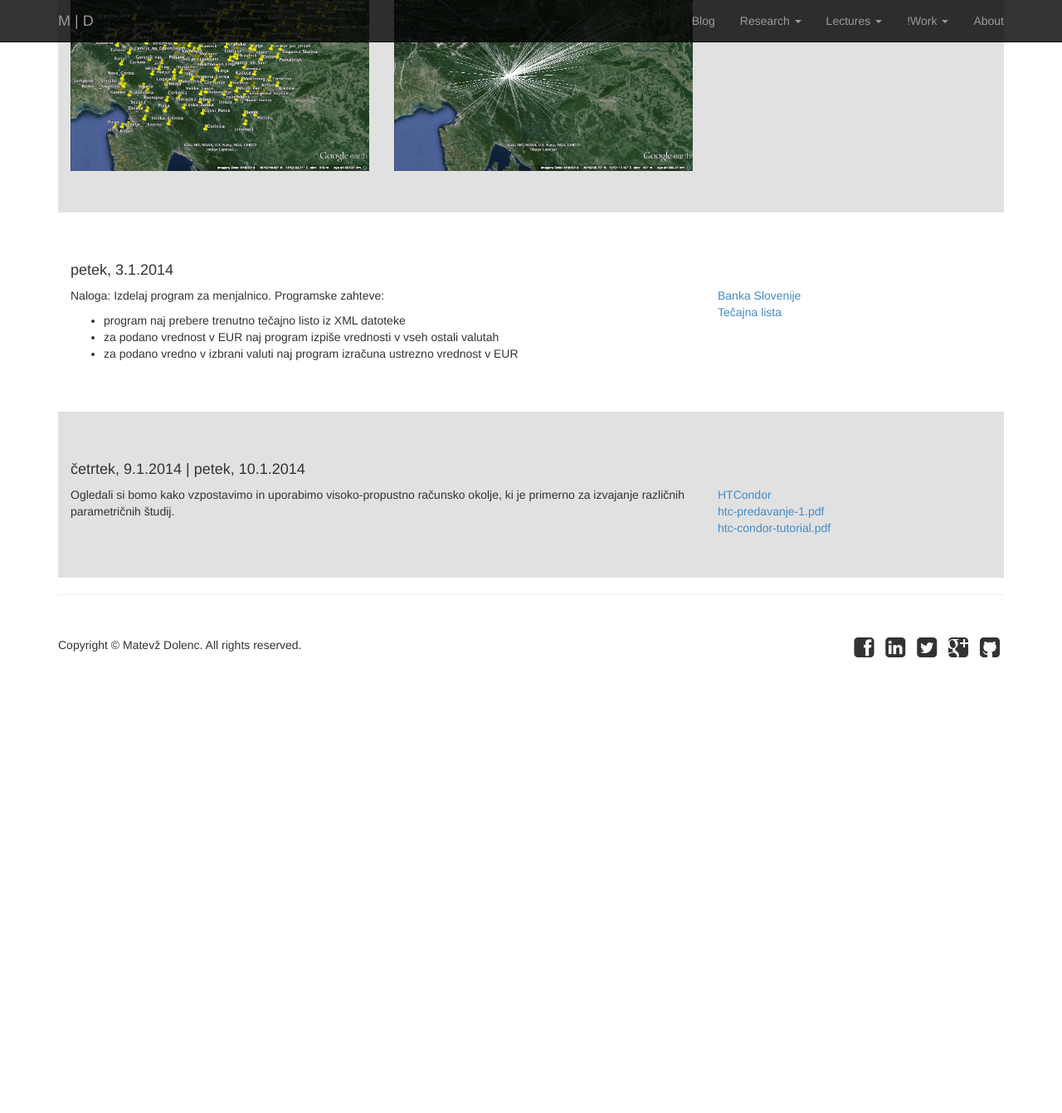
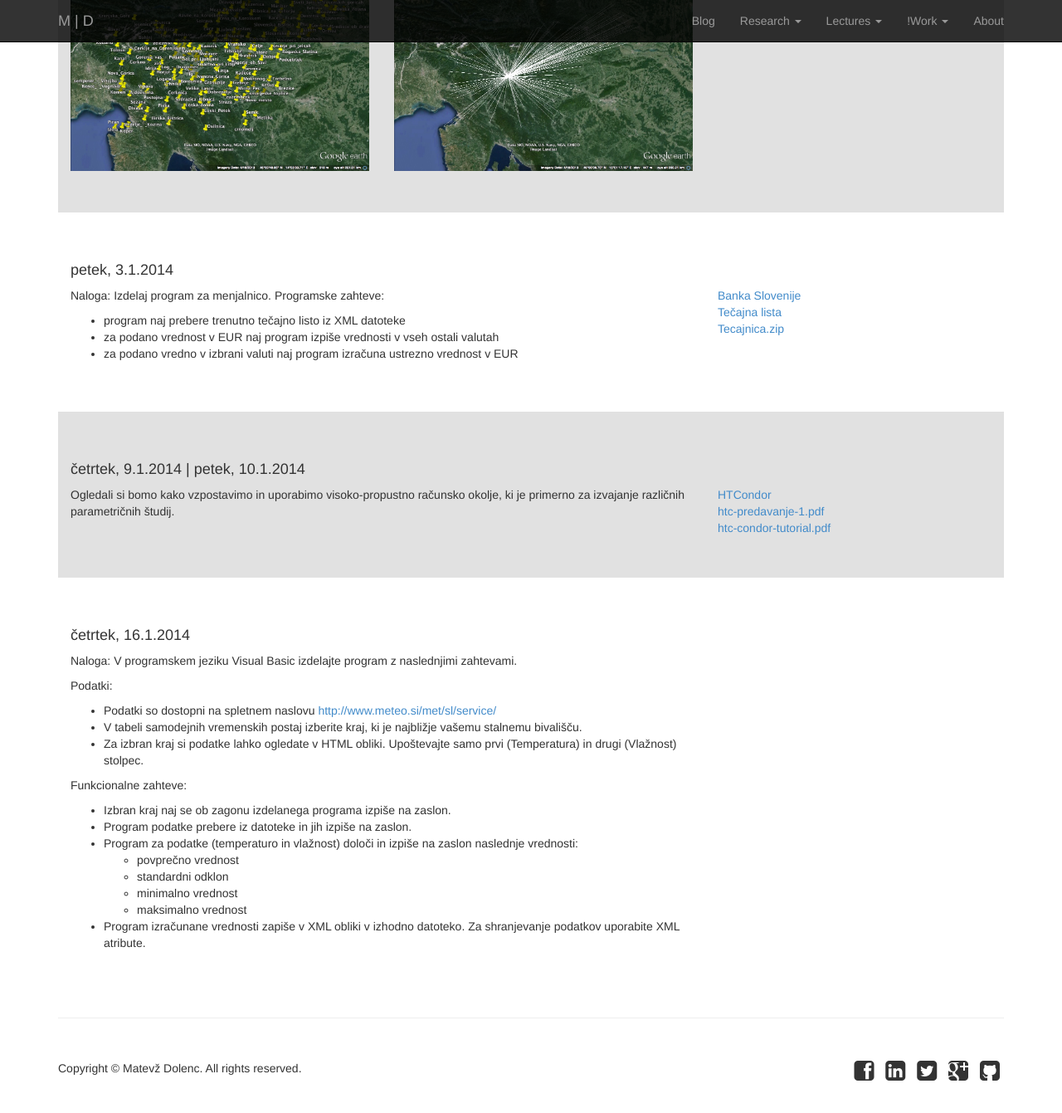
Before and after one commit to matevzdolenc/matevzdolenc.github.io, a Jekyll site: the page built from lectures/ul-fgg/gig2-aop-2013/index.html, in a window 1280 px wide and 1400 px high, scrolled down 3176 px. Shown: the top 1341 px of the window at 83% size. Built offline with Jekyll 4.4.1, drawn with Linux system fonts in a browser that asks for light colours; Markdown is read by kramdown in place of the engine named in the settings; before the commit the page ends 4066 px from its top, so only the background shows below that.

Commit message:
dodan opis za tun-aop-2013 in gig2-aop-2013

```diff
--- a/lectures/ul-fgg/gig2-aop-2013/index.html
+++ b/lectures/ul-fgg/gig2-aop-2013/index.html
@@ -317,7 +317,8 @@ header-img: /img/header-xml-1.png
         </div>
         <div class="col-lg-4 col-md-4">
           <a href="http://www.bsi.si">Banka Slovenije</a><br />
-          <a href="http://www.bsi.si/_data/tecajnice/dtecbs.xml">Tečajna lista</a>
+          <a href="http://www.bsi.si/_data/tecajnice/dtecbs.xml">Tečajna lista</a><br />
+          <a href="http://media.matevzdolenc.com/ul-fgg/gig2-aop-2013/Tecajnica.zip">Tecajnica.zip</a>
         </div>
       </div><!-- /.row -->
     </div><!-- /.container -->
@@ -345,5 +346,43 @@ header-img: /img/header-xml-1.png
     </div><!-- /.container -->
   </div><!-- /.section -->
 
+  <div class="section">
+    <div class="container">
+      <div class="row">
+        <div class="col-lg-8 col-md-8">
+          <h4>četrtek, 16.1.2014</h4>
+        </div>
+        <div class="col-lg-4 col-md-4"></div>
+      </div><!-- /.row -->
+      <div class="row">
+        <div class="col-lg-8 col-md-8">
+          <p>Naloga: V programskem jeziku Visual Basic izdelajte program z naslednjimi zahtevami.</p>
+          <p>Podatki:</p>
+          <ul>
+            <li>Podatki so dostopni na spletnem naslovu <a href="http://www.meteo.si/met/sl/service/">http://www.meteo.si/met/sl/service/</a></li>
+            <li>V tabeli samodejnih vremenskih postaj izberite kraj, ki je najbližje vašemu stalnemu bivališču.</li>
+            <li>Za izbran kraj si podatke lahko ogledate v HTML obliki. Upoštevajte samo prvi (Temperatura) in drugi (Vlažnost) stolpec.</li>
+          </ul>
+          <p>Funkcionalne zahteve:</p>
+          <ul>
+            <li>Izbran kraj naj se ob zagonu izdelanega programa izpiše na zaslon.</li>
+            <li>Program podatke prebere iz datoteke in jih izpiše na zaslon.</li>
+            <li>Program za podatke (temperaturo in vlažnost) določi in izpiše na zaslon naslednje vrednosti:</li>
+            <ul>
+              <li>povprečno vrednost</li>
+              <li>standardni odklon</li>
+              <li>minimalno vrednost</li>
+              <li>maksimalno vrednost</li>
+            </ul>
+            <li>Program izračunane vrednosti zapiše v XML obliki v izhodno datoteko. Za shranjevanje podatkov uporabite XML atribute.</li>
+          </ul>
+          <ul>
+          </ul>
+        </div>
+        <div class="col-lg-4 col-md-4">
+        </div>
+      </div><!-- /.row -->
+    </div><!-- /.container -->
+  </div><!-- /.section -->
 
 </div><!-- /.container -->
```
Also changed, not shown: lectures/ul-fgg/tun-aop-2013/index.html (+41 -1 lines).
